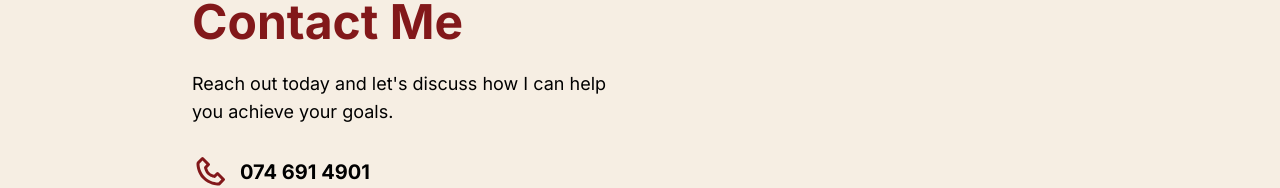
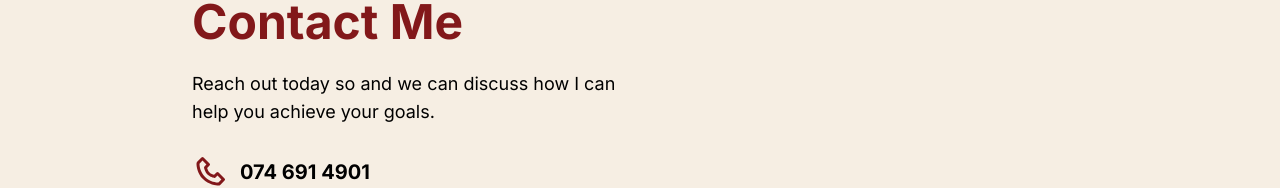
Before and after one commit to ZaraF26/Zara-Portfolio, a Next.js app: page / in a window 1280 px wide. Shown: the part 3977-4165 px from the top of the page. Built offline with nearby package versions, Linux system fonts and the light colour scheme.

Commit message:
updated contact

```diff
--- a/components/Home/Contact/Contact.tsx
+++ b/components/Home/Contact/Contact.tsx
@@ -49,7 +49,7 @@ const Contact = () => {
             Contact Me
           </h1>
           <p className='text-black mt-6 text-base sm:text-lg'>
-            Reach out today and let's discuss how I can help you achieve your goals.
+            Reach out today so and we can discuss how I can help you achieve your goals.
           </p>
           {/* Contact info */}
           <div className='mt-7'>
```
